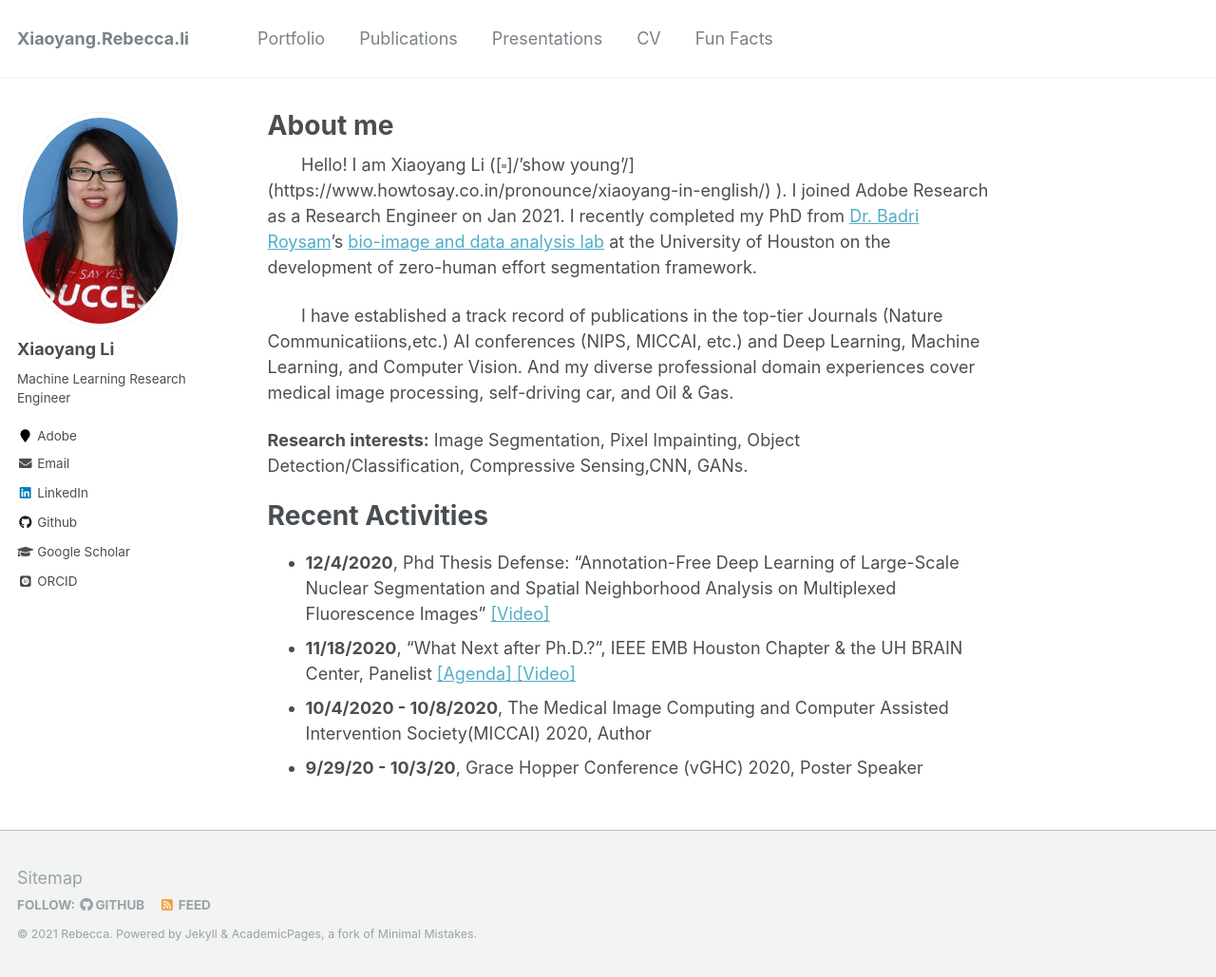
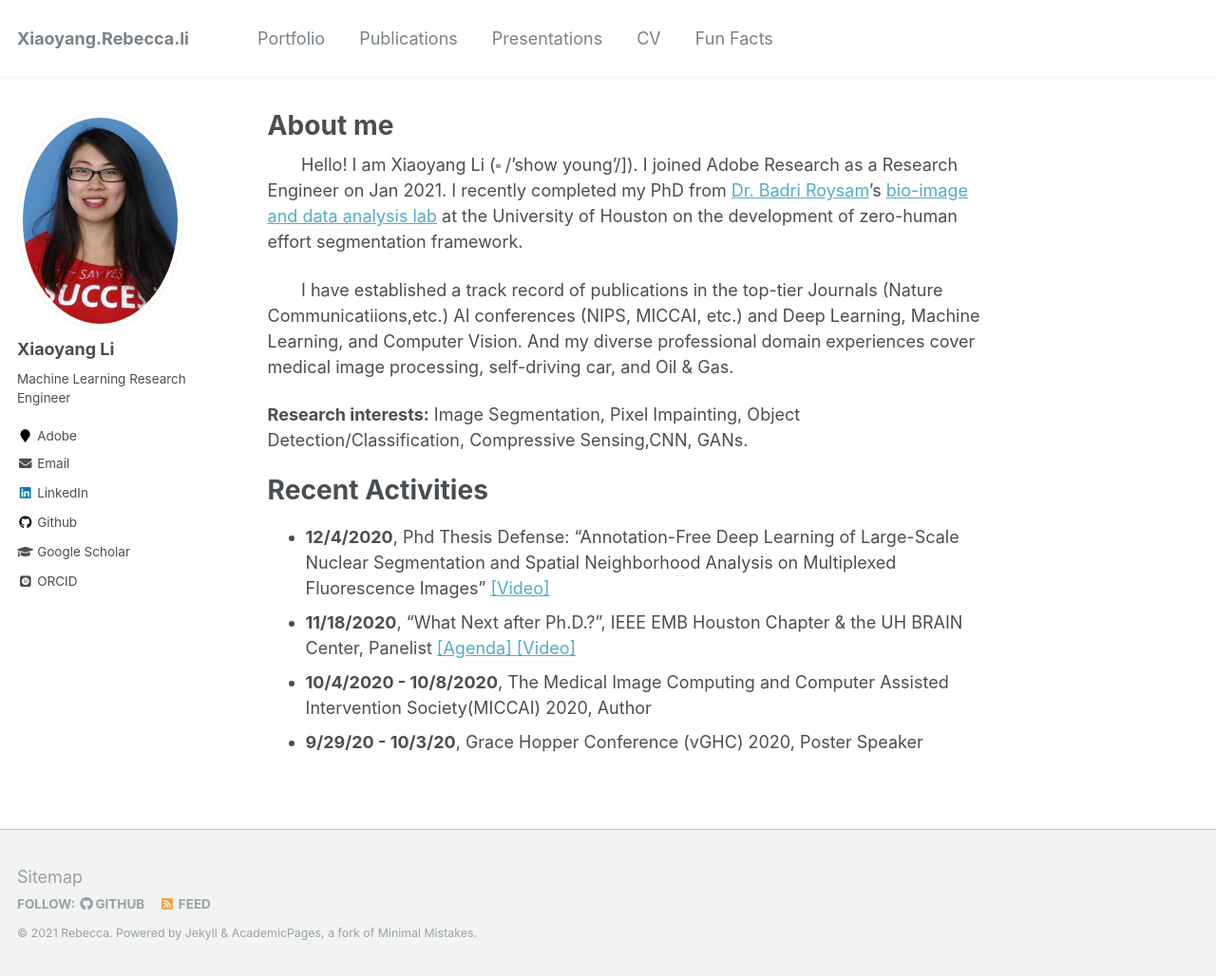
Before and after one commit to Xiaoyang-Rebecca/xiaoyang-rebecca.github.io, a Jekyll site: the page built from _pages/about.md, in a window 1280 px wide and 1029 px high. Shown: the whole window at 95% size. Built offline with Jekyll 4.4.1, drawn with Linux system fonts in a browser that asks for light colours; some web fonts are replaced.

Commit message:
Update about.md

```diff
--- a/_pages/about.md
+++ b/_pages/about.md
@@ -21,7 +21,7 @@ redirect_from:
 
 ###  &nbsp; -->
 
-&nbsp;&nbsp;&nbsp;&nbsp;&nbsp;&nbsp; Hello! I am Xiaoyang Li ([<img src="https://www.pngitem.com/pimgs/m/302-3026483_volume-medium-sound-button-no-background-hd-png.png["  width="5" />]/'show young'/](https://www.howtosay.co.in/pronounce/xiaoyang-in-english/) ). I joined Adobe Research as a Research Engineer on Jan 2021. I recently completed my PhD from [Dr. Badri Roysam](http://www.ee.uh.edu/faculty/roysam)'s [bio-image and data analysis lab](https://github.com/RoysamLab?tab=repositories) at the University of Houston on the development of zero-human effort segmentation framework.
+&nbsp;&nbsp;&nbsp;&nbsp;&nbsp;&nbsp; Hello! I am Xiaoyang Li ([<img src="https://www.pngitem.com/pimgs/m/302-3026483_volume-medium-sound-button-no-background-hd-png.png["  width="5" />](https://www.howtosay.co.in/pronounce/xiaoyang-in-english/) /'show young'/]). I joined Adobe Research as a Research Engineer on Jan 2021. I recently completed my PhD from [Dr. Badri Roysam](http://www.ee.uh.edu/faculty/roysam)'s [bio-image and data analysis lab](https://github.com/RoysamLab?tab=repositories) at the University of Houston on the development of zero-human effort segmentation framework.
 
 &nbsp;&nbsp;&nbsp;&nbsp;&nbsp;&nbsp; I have established a track record of publications in the top-tier Journals (Nature Communicatiions,etc.) AI conferences (NIPS, MICCAI, etc.) and Deep Learning, Machine Learning, and Computer Vision. And my diverse professional domain experiences cover medical image processing, self-driving car, and Oil & Gas.
 
```
